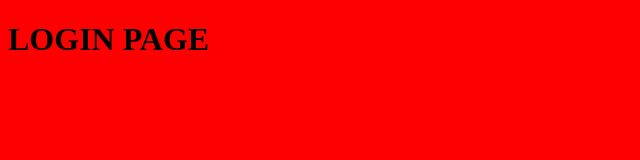
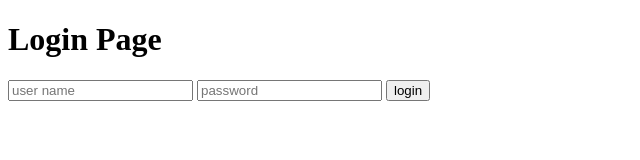
Before and after one commit to FACN3/WhatsUp, a website: page public/login.html in a window 1280 px wide. Shown: the whole page, without its empty margins (0-640 px from the left). Drawn offline with Linux system fonts and the light colour scheme.

Commit message:
creating two forms, login and signUp pages. refers to #7

```diff
--- a/public/css/style.css
+++ /dev/null
@@ -1,3 +0,0 @@
-body {
-  background-color: red;
-}
--- a/public/login.html
+++ b/public/login.html
@@ -1,14 +1,30 @@
 <!DOCTYPE html>
-<html>
-  <head>
-    <meta charset="utf-8">
-    <link rel="stylesheet" type="text/css" href="../public/css/style.css">
-    <title>LOGIN PAGE</title>
+<html lang="en">
 
-  </head>
-  <body>
-    <h1>LOGIN PAGE</h1>
+<head>
+  <meta charset="UTF-8">
+  <meta name="viewport" content="width=device-width, initial-scale=1.0">
+  <meta http-equiv="X-UA-Compatible" content="ie=edge">
+  <link rel="stylesheet" type="text/css" href="../public/css/style.css">
+  <title>Document</title>
+</head>
 
+<body>
+  <header>
+    <h1>Login Page</h1>
+  </header>
+  <section>
+    <form action="/login" method="POST" onsubmit="checkLogin">
+      <label for="userName">
+        <input placeholder="user name" id="userName" type="text">
+      </label>
+      <label for="password">
+        <Input placeholder="password" id="password" type="text"></Input>
+      </label>
+     <button id="login">login</button>
+    </form>
+  </section>
   <script src="../public/js/index.js"></script>
-  </body>
+</body>
+
 </html>
```
Also changed, not shown: public/logout.html (deleted, +0 -10 lines), public/signUp.html (added, +34 -0 lines).
